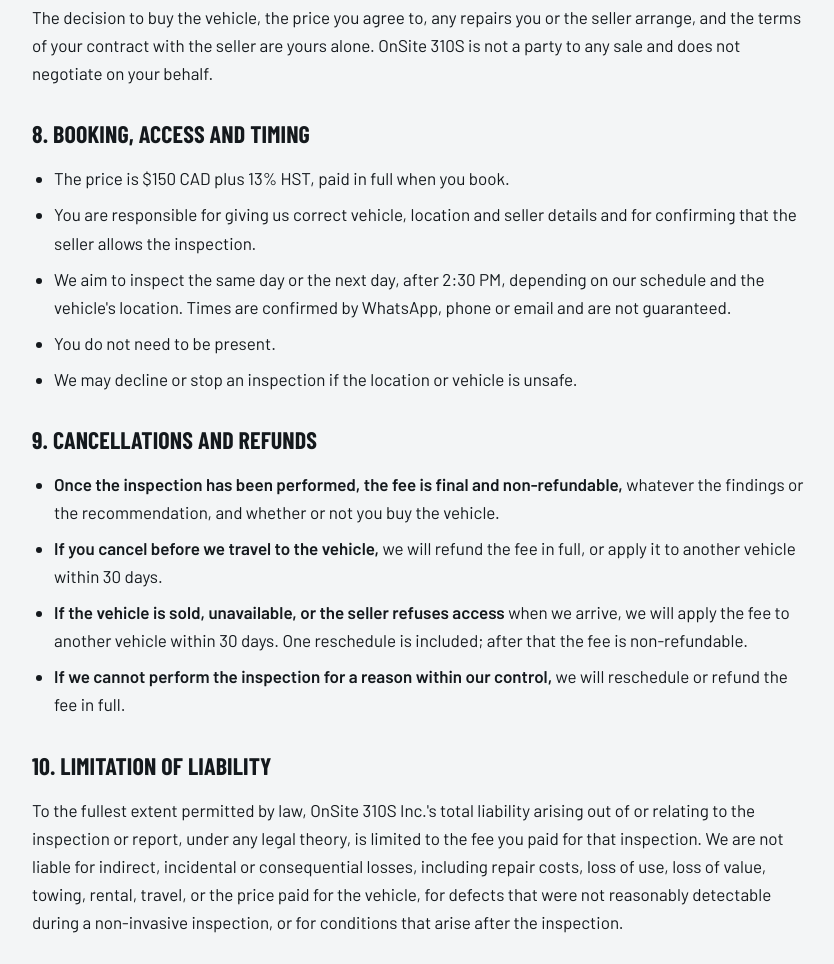
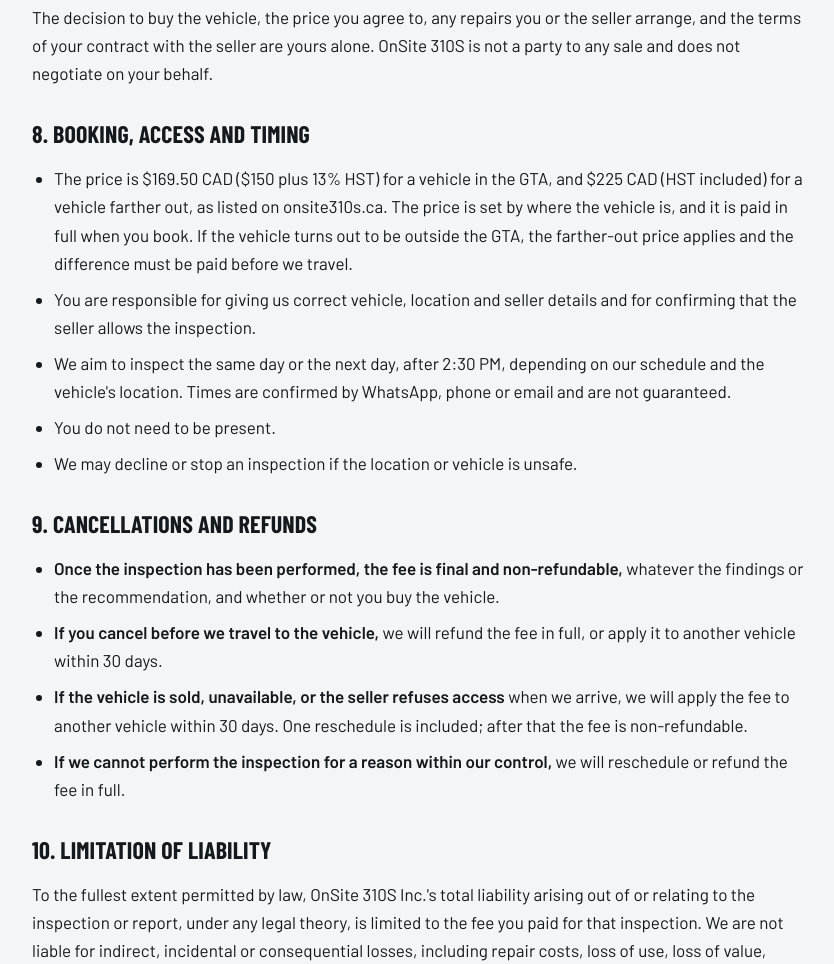
Before and after one commit to onsite310s-bot/onsite310s-site, a plain HTML site: page terms.html in a window 1280 px wide. Shown: the part 3040-4004 px from the top of the page, without its empty margins (68-902 px from the left). Drawn offline with nearby package versions, Linux system fonts and the light colour scheme; a web font is replaced by a local one.

Commit message:
Terms: price set by where the car is

```diff
--- a/terms.html
+++ b/terms.html
@@ -443,7 +443,7 @@ details.more summary{cursor:pointer;font:600 14px/1.2 var(--body);color:var(--mu
 
 <h2>8. Booking, access and timing</h2>
 <ul>
-  <li>The price is $150 CAD plus 13% HST, paid in full when you book.</li>
+  <li>The price is $169.50 CAD ($150 plus 13% HST) for a vehicle in the GTA, and $225 CAD (HST included) for a vehicle farther out, as listed on onsite310s.ca. The price is set by where the vehicle is, and it is paid in full when you book. If the vehicle turns out to be outside the GTA, the farther-out price applies and the difference must be paid before we travel.</li>
   <li>You are responsible for giving us correct vehicle, location and seller details and for confirming that the seller allows the inspection.</li>
   <li>We aim to inspect the same day or the next day, after 2:30 PM, depending on our schedule and the vehicle's location. Times are confirmed by WhatsApp, phone or email and are not guaranteed.</li>
   <li>You do not need to be present.</li>
```
